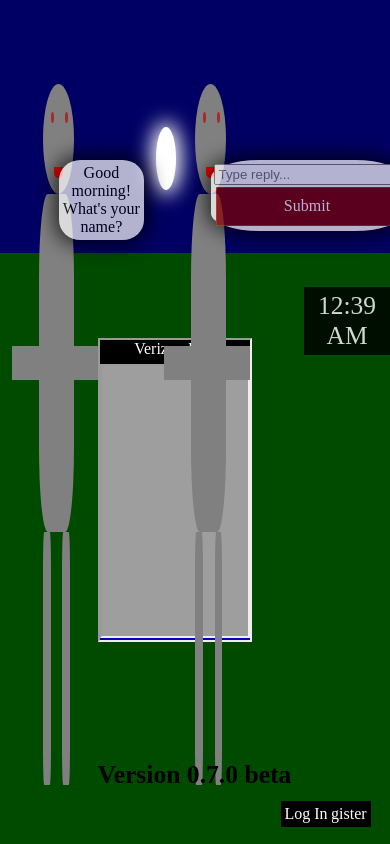
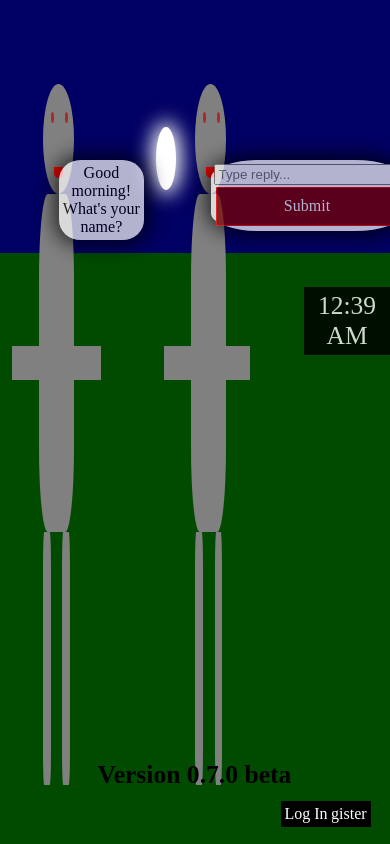
Before and after one commit to EphraimB/Virtual-Friend, a PHP site: page / in a window 390 px wide; the page is wider, and only the part inside the window is pictured. Run offline with PHP 8.4, Linux system fonts and the light colour scheme.

Commit message:
The smartphone is in his pocket for now

```diff
--- a/css/style.css
+++ b/css/style.css
@@ -91,4 +91,4 @@
 
 #submitLogInForm{position: absolute; bottom: 5%; left: 43%;}
 
-#personOneSmartphone{position: absolute; left: 25%; top: 40%;}
+#personOneSmartphone{position: absolute; left: 25%; top: 40%; display: none;}
```
